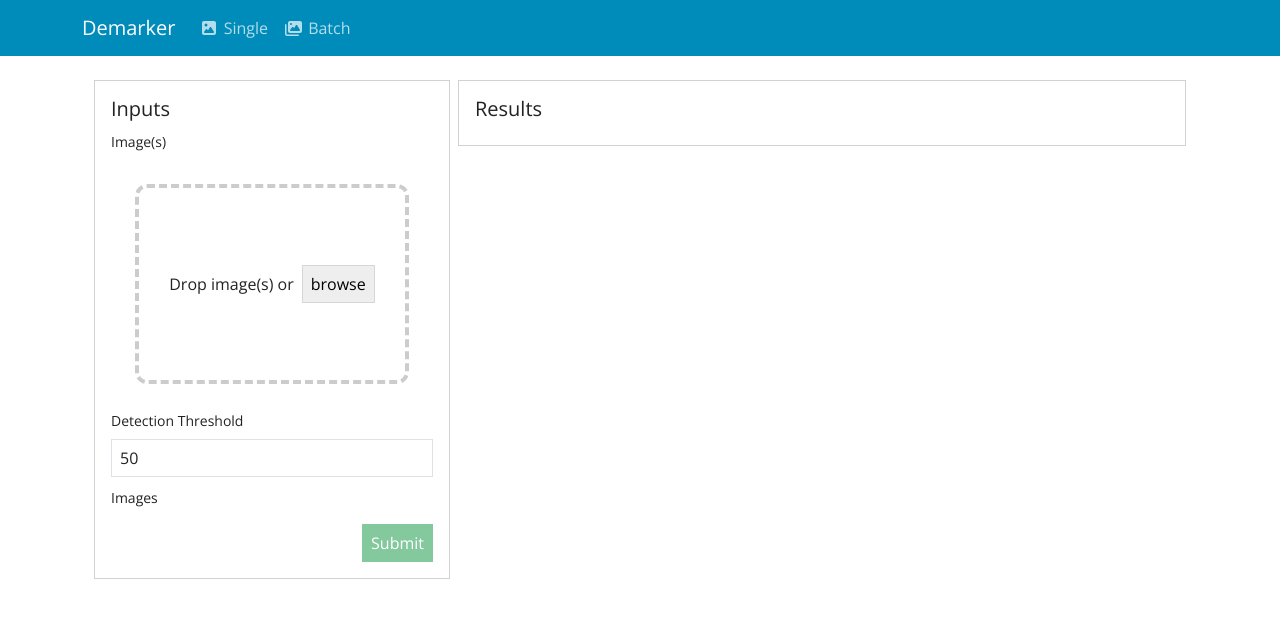
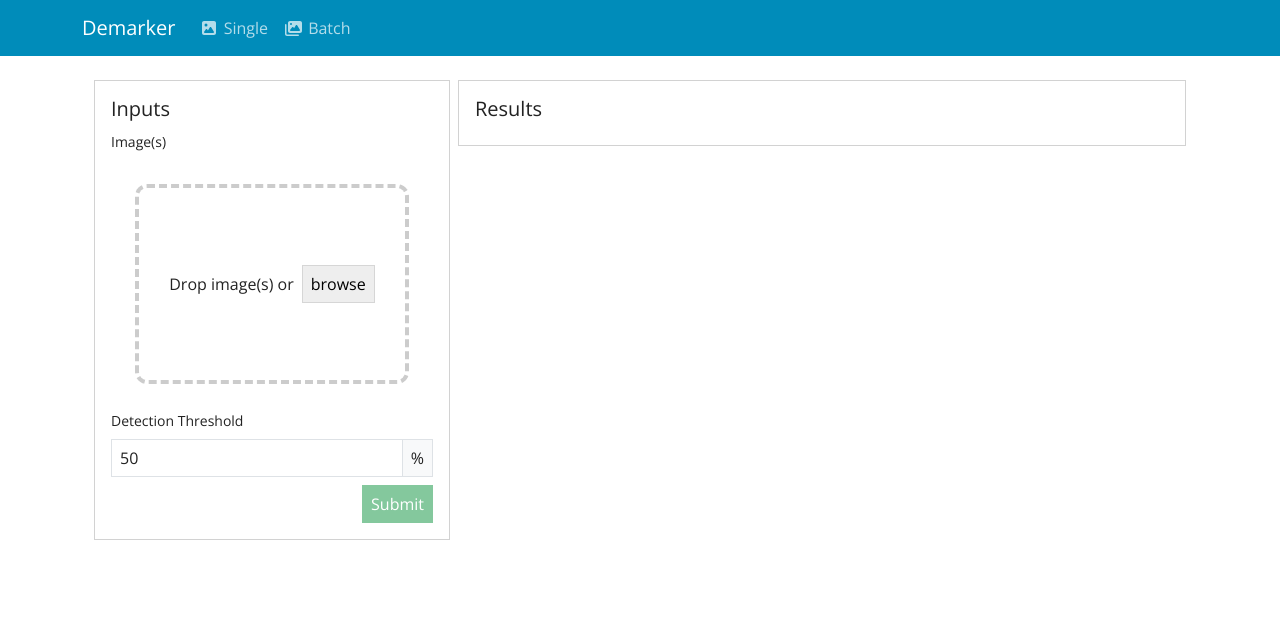
Before and after one commit to ayan4m1/demarker, a React app: page /#/batch in a window 1280 px wide. Shown: the top 618 px of the page. Built offline with nearby package versions, Linux system fonts and the light colour scheme.

Commit message:
add % to threshold fields and improve file list view in batch mode

```diff
--- a/src/pages/batch.tsx
+++ b/src/pages/batch.tsx
@@ -7,6 +7,8 @@ import {
   Col,
   Container,
   Form,
+  InputGroup,
+  ListGroup,
   ProgressBar,
   Row
 } from 'react-bootstrap';
@@ -147,6 +149,7 @@ export function Component() {
                     </Form.Group>
                     <Form.Group className="my-2">
                       <Form.Label>Detection Threshold</Form.Label>
+                      <InputGroup>
                         <Form.Control
                           max={100}
                           min={0}
@@ -156,15 +159,21 @@ export function Component() {
                           type="number"
                           value={values.threshold}
                         />
+                        <InputGroup.Text>%</InputGroup.Text>
+                      </InputGroup>
                     </Form.Group>
+                    {Boolean(Object.entries(values.images).length) && (
                       <Form.Group className="my-2">
-                      <Form.Label>Images</Form.Label>
+                        <Form.Label>File List</Form.Label>
                         <div style={{ maxHeight: 200, overflowY: 'scroll' }}>
+                          <ListGroup>
                             {Object.entries(values.images).map(([key]) => (
-                          <p key={key}>{key}</p>
+                              <ListGroup.Item key={key}>{key}</ListGroup.Item>
                             ))}
+                          </ListGroup>
                         </div>
                       </Form.Group>
+                    )}
                     <Form.Group className="text-end">
                       <Button
                         disabled={!Object.entries(values.images).length}
--- a/src/pages/single.tsx
+++ b/src/pages/single.tsx
@@ -7,6 +7,7 @@ import {
   Col,
   Container,
   Form,
+  InputGroup,
   ProgressBar,
   Row
 } from 'react-bootstrap';
@@ -144,6 +145,7 @@ export function Component() {
                     </Form.Group>
                     <Form.Group className="my-2">
                       <Form.Label>Detection Threshold</Form.Label>
+                      <InputGroup>
                         <Form.Control
                           max={100}
                           min={0}
@@ -153,6 +155,8 @@ export function Component() {
                           type="number"
                           value={values.threshold}
                         />
+                        <InputGroup.Text>%</InputGroup.Text>
+                      </InputGroup>
                     </Form.Group>
                     <Form.Group className="text-end">
                       <Button type="submit" variant="success">
```
Lines whose indentation alone changed are shown as unchanged.
